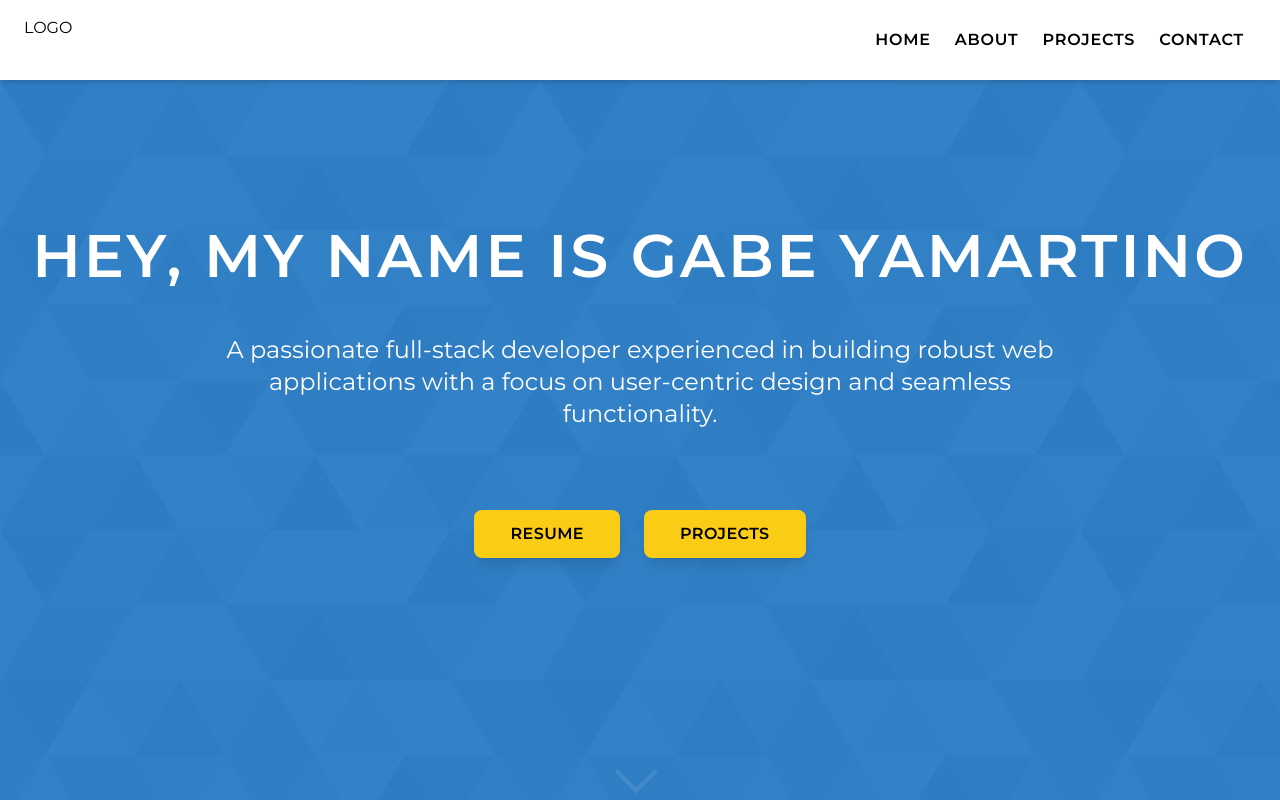
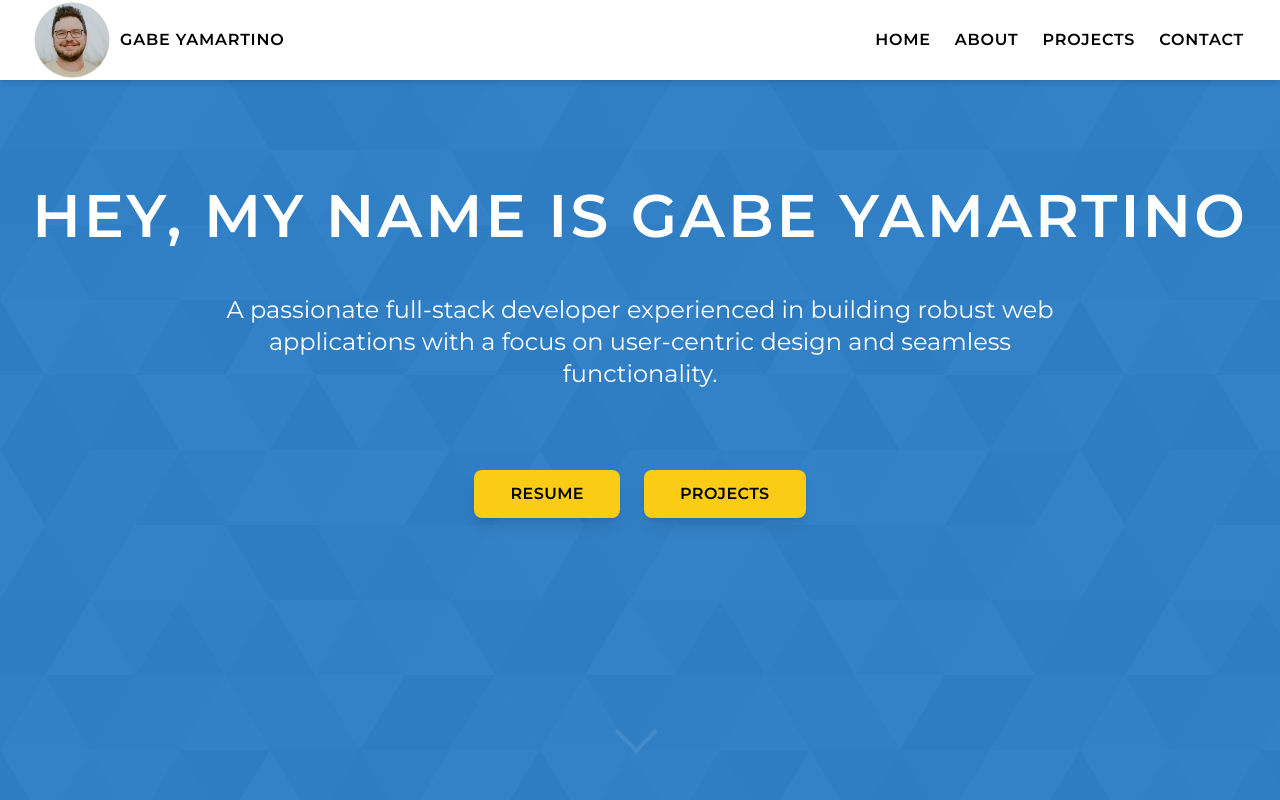
Before and after one commit to gabeyamartino/portfolio, a React (Vite) app: page / in a window 1280 px wide. Shown: the top 800 px of the page. Built offline with nearby package versions, Linux system fonts and the light colour scheme.

Commit message:
Added photo for logo. Finalized styling of header with queries changing font size to allow for all content to be in header

```diff
--- a/src/components/Header.tsx
+++ b/src/components/Header.tsx
@@ -1,4 +1,5 @@
 import { useEffect, useState } from "react";
+import logo from "../assets/logo.png";
 
 type SectionProps = {
   scrollToSection(arg: string): void;
@@ -23,17 +24,22 @@ const Header: React.FC<SectionProps> = ({ scrollToSection }) => {
   }, []);
 
   return (
-    <header className="sticky top-0 z-10 w-screen bg-white px-6 py-4 shadow-md ">
-      <div className="flex w-full justify-between">
-        <div>LOGO</div>
+    <header className="sticky top-0 z-10 flex w-screen bg-white px-6 py-4 shadow-md">
+      <div className="flex w-full items-center justify-between">
+        <div className="ml-8 flex items-center justify-center">
+          <img src={logo} className="-mx-6 -my-4 h-20 h-20" />
+          <div className="ml-8 inline-block text-sm font-semibold tracking-wider text-black md:text-base">
+            GABE YAMARTINO
+          </div>
+        </div>
         {isMobile ? (
-          <div className="relative" onClick={() => setIsMenuOpen(!isMenuOpen)}>
-            <div className="">
+          <div className="" onClick={() => setIsMenuOpen(!isMenuOpen)}>
+            <div className="flex items-center justify-center">
               {isMenuOpen ? (
                 // Render the 'x' icon
                 <svg
                   xmlns="http://www.w3.org/2000/svg"
-                  className="h-6 w-6"
+                  className=" h-6 w-6"
                   fill="none"
                   viewBox="0 0 24 24"
                   stroke="currentColor"
@@ -64,7 +70,7 @@ const Header: React.FC<SectionProps> = ({ scrollToSection }) => {
               )}
             </div>
             {isMenuOpen && (
-              <ul className="fixed left-0 z-10 block flex w-screen flex-col bg-white px-6 py-4 shadow-md">
+              <ul className="fixed left-0 z-10 mt-7 block flex w-screen flex-col bg-white px-6 py-4 shadow-md">
                 <li
                   className="text-1.6xl inline-block w-full cursor-pointer p-3 text-right font-semibold uppercase tracking-wider text-black transition-colors duration-300 hover:text-yellow-400"
                   onClick={() => scrollToSection("home")}
@@ -96,25 +102,25 @@ const Header: React.FC<SectionProps> = ({ scrollToSection }) => {
         ) : (
           <ul className="flex">
             <li
-              className="text-1.6xl inline-block w-full cursor-pointer p-3 text-right font-semibold uppercase tracking-wider text-black transition-colors duration-300 hover:text-yellow-400"
+              className="inline-block w-full cursor-pointer p-3 text-right text-sm font-semibold uppercase tracking-wider text-black transition-colors duration-300 hover:text-yellow-400 md:text-base"
               onClick={() => scrollToSection("home")}
             >
               HOME
             </li>
             <li
-              className="text-1.6xl inline-block w-full cursor-pointer p-3 text-right font-semibold uppercase tracking-wider text-black transition-colors duration-300 hover:text-yellow-400"
+              className="inline-block w-full cursor-pointer p-3 text-right text-sm font-semibold uppercase tracking-wider text-black transition-colors duration-300 hover:text-yellow-400 md:text-base"
               onClick={() => scrollToSection("about")}
             >
               ABOUT
             </li>
             <li
-              className="text-1.6xl inline-block w-full cursor-pointer p-3 text-right font-semibold uppercase tracking-wider text-black transition-colors duration-300 hover:text-yellow-400"
+              className="inline-block w-full cursor-pointer p-3 text-right text-sm font-semibold uppercase tracking-wider text-black transition-colors duration-300 hover:text-yellow-400 md:text-base"
               onClick={() => scrollToSection("projects")}
             >
               PROJECTS
             </li>
             <li
-              className="text-1.6xl inline-block w-full cursor-pointer p-3 text-right font-semibold uppercase tracking-wider text-black transition-colors duration-300 hover:text-yellow-400"
+              className="inline-block w-full cursor-pointer p-3 text-right text-sm font-semibold uppercase tracking-wider text-black transition-colors duration-300 hover:text-yellow-400 md:text-base"
               onClick={() => scrollToSection("contact")}
             >
               CONTACT
--- a/src/components/Home.tsx
+++ b/src/components/Home.tsx
@@ -7,13 +7,13 @@ const Home: React.FC<SectionProps> = ({ id, scrollToSection }) => {
   return (
     <section
       id={id}
-      className="relative flex h-64 max-h-full min-h-sectionMin scroll-m-20 items-center justify-center bg-main-bg sm:h-screen"
+      className="relative m-0 flex h-64 max-h-full min-h-sectionMin scroll-m-20 items-center justify-center bg-main-bg sm:-mt-20 sm:h-screen sm:pt-20"
     >
       <div className="flex h-full flex-col items-center justify-center space-y-8">
-        <h1 className="mx-6 text-center text-4xl font-semibold uppercase tracking-wider text-white sm:text-6xl">
+        <h1 className="mx-6 text-center text-4xl font-semibold uppercase tracking-wider text-white md:text-6xl">
           Hey, My name is Gabe Yamartino
         </h1>
-        <div className="w-full max-w-4xl p-4 text-center text-xl leading-tight text-white sm:text-2xl">
+        <div className="w-full max-w-4xl p-4 text-center text-xl leading-tight text-white md:text-2xl">
           A passionate full-stack developer experienced in building robust web
           applications with a focus on user-centric design and seamless
           functionality.
```
Also changed, not shown: src/assets/logo.png (added).
